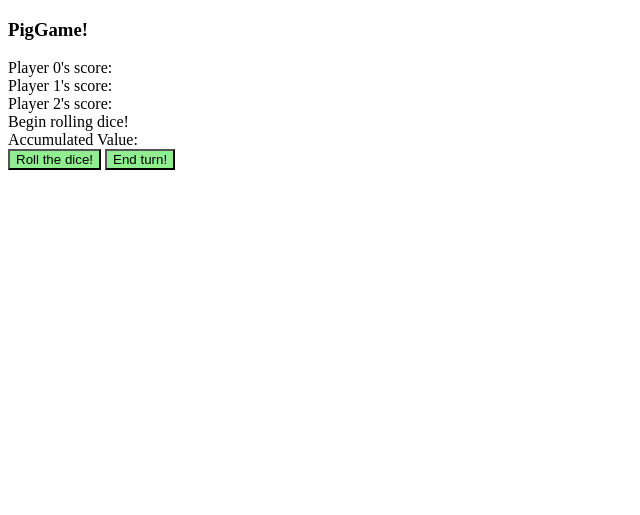
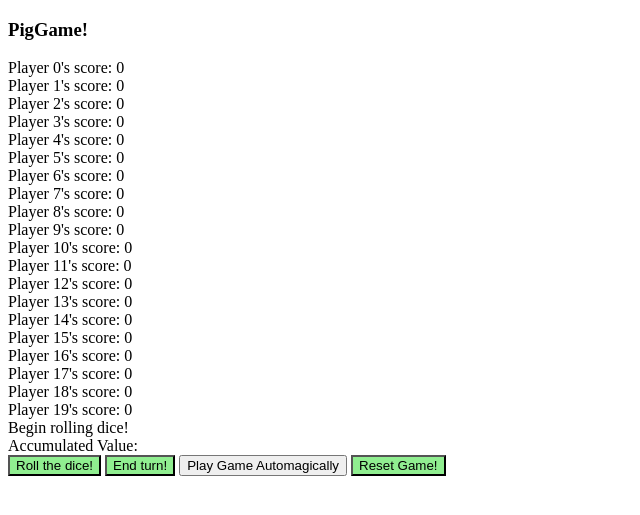
Before and after one commit to JGREENERT/Pig_Dice_Game, a PHP site: page /PigGameView.php in a window 1280 px wide. Shown: the top 515 px of the page, without its empty margins (0-640 px from the left). Run offline with PHP 8.4, Linux system fonts and the light colour scheme.

Commit message:
Sorting fully functional, sorts off of score then by player number.

```diff
--- a/PigGameEngine.js
+++ b/PigGameEngine.js
@@ -117,7 +117,7 @@ var PigGameEngine = (function() {
             }
 
             //sketchy spaghetti
-            if (message.charAt(7) != currentPlayer)
+            if (message.indexOf("Player " + currentPlayer) < 0)
                 message = "Player " + currentPlayer + " donated his turn! ";
 
             message += " Incrementing player score by: " + accumulator;
@@ -145,6 +145,8 @@ var PigGameEngine = (function() {
             }
             turnNumber = 0;
             currentPlayer = 0;
+            accumulator = 0;
+            message = "New Game Started! Player " + gameOver +  " won the last game!";
             gameOver = -1;
         };
 
--- a/PigGameView.php
+++ b/PigGameView.php
@@ -15,8 +15,7 @@
 <html>
     <h3>PigGame!</h3>
 <body>
-<div id="PlayersDiv">
-</div>
+<div id="PlayersDiv"></div>
 
 <div id="GameOutput">
     Begin rolling dice!
@@ -28,9 +27,18 @@
 
 <script type="text/javascript">
 
-    var control = PigGameControl.init(3, 3, 100);
+    var control = PigGameControl.init(20, 2, 100);
     var dice = control.getAllDice();
     var players = control.getAllPlayers();
+    var interval;
+
+    for (var i = 0; i < control.getNumberOfPlayers(); i++) {
+        var child = document.createElement("div");
+        child.id = "player" + i;
+        child.innerText = "Player " + i + "'s score: 0";
+        document.getElementById("PlayersDiv").appendChild(child);
+    }
+
     function printGameOutput() {
         document.getElementById("GameOutput").innerHTML = control.getMessage();
     }
@@ -52,9 +60,34 @@
     }
 
     function printScores() {
-        for (var i = 0; i < control.getNumberOfPlayers(); i++) {
-            printPlayersScore(i, players[i].getScore())
+        for (var x = 0; x < control.getNumberOfPlayers(); x++) {
+            printPlayersScore(x, players[x].getScore())
         }
+        var playerDivs = document.getElementById("PlayersDiv").children;
+        playerDivs = Array.prototype.slice.call(playerDivs, 0);
+        playerDivs.sort(function(a,b) {
+            var val = -1;
+            if (a.nodeName === "DIV" && b.nodeName === "DIV") {
+
+                //sort by player score value, (highest on top)
+                val = ((b.innerHTML.split(":")[1]) - (a.innerHTML.split(":")[1]));
+            }
+            if (val === 0){
+
+                // in the event of a tie in value, we sort by player number (lowest on top)
+                return ((a.innerHTML.split(/[ ']+/)[1]) - (b.innerHTML.split(/[ ']+/)[1]));
+            }
+            return val;
+        });
+
+        //internet taught me i forgot to remove and re-add elements... I'm not very bright
+        var parent = document.getElementById('PlayersDiv');
+        parent.innerHTML = "";
+
+        for(var i = 0, l = playerDivs.length; i < l; i++) {
+            parent.appendChild(playerDivs[i]);
+        }
+
     }
 
     function rollDiceButtonClicked() {
@@ -71,17 +104,30 @@
         updateAccumulator();
     }
 
-    for (var i = 0; i < control.getNumberOfPlayers(); i++) {
-        var child = document.createElement("div");
-        child.id = "player" + i;
-        child.innerText = "Player " + i + "'s score: ";
-        document.getElementById("PlayersDiv").appendChild(child);
+    function playGameAutomagically() {
+        rollDiceButtonClicked();
+        if (control.getAccumulator() > 0 && (Math.random()*5 + 1) <= 4)
+            endTurnButtonClicked();
+    }
+
+    function playGameAutomagicallyInterval() {
+        interval = setInterval(playGameAutomagically, 50);
+
+    }
+
+    function resetButtonClicked() {
+        control.resetGame();
+        printGameOutput();
+        printScores();
+        updateAccumulator();
+        clearInterval(interval);
     }
 
 </script>
 
 <button style="background-color:lightgreen" onmousedown=rollDiceButtonClicked()>Roll the dice!</button>
 <button style="background-color:lightgreen" onmousedown=endTurnButtonClicked()>End turn!</button>
-
+<button onmousedown=playGameAutomagicallyInterval()>Play Game Automagically</button>
+<button style="background-color:lightgreen" onmousedown=resetButtonClicked()>Reset Game!</button>
 </body>
 </html>
```
